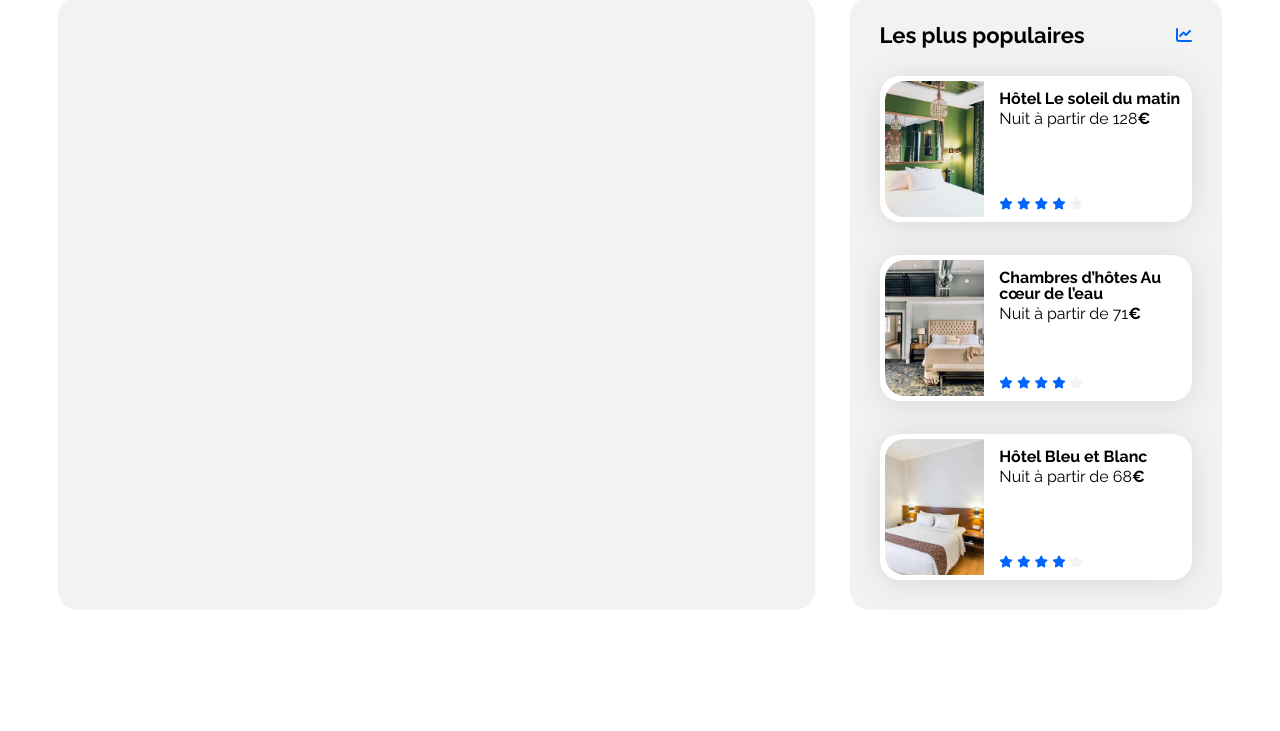
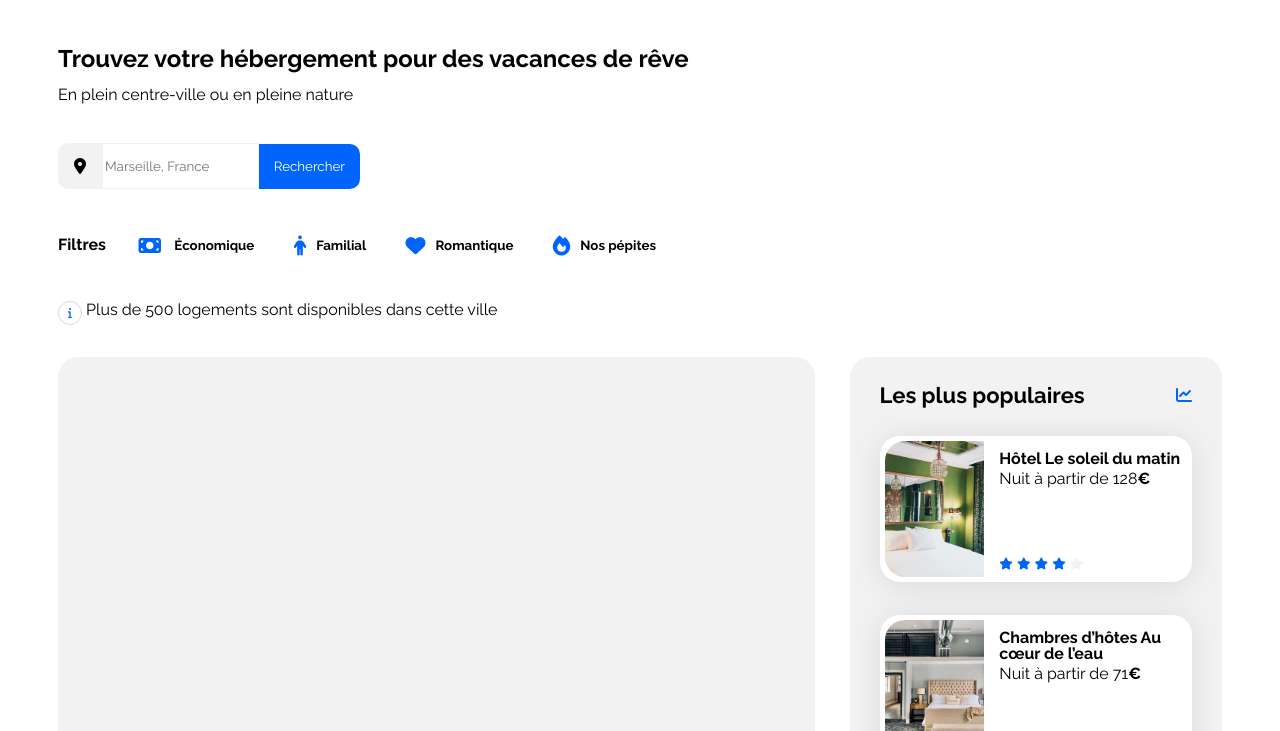
Before and after one commit to MatthieuLa/OCP3, a plain HTML site: page index.html in a window 1280 px wide. Shown: the part 59-790 px from the top of the page. Drawn offline with Linux system fonts and the light colour scheme.

Commit message:
Push des éléments recherche et filtres contenu dans le html.

```diff
--- a/index.html
+++ b/index.html
@@ -21,6 +21,8 @@
   </head>
   <body>
     <div class="main-container">
+      <!-- Header -->
+
       <header id="header">
         <img src="./images/logo/Booki.png" alt="" class="logo" />
         <nav>
@@ -31,6 +33,38 @@
         </nav>
       </header>
       <main>
+        <section class="herbergements-find-block">
+          <h2>Trouvez votre hébergement pour des vacances de rêve</h2>
+          <p>En plein centre-ville ou en pleine nature</p>
+          <div class="search-bar">
+            <div class="icon">
+              <i class="fa-solid fa-location-dot location"> </i>
+              <form action="#">
+                <input
+                  type="text"
+                  class="search-input"
+                  placeholder="Marseille, France"
+                /><button class="btn-search">Rechercher</button>
+              </form>
+            </div>
+          </div>
+          <div class="filters">
+            <p><strong>Filtres</strong></p>
+            <button class="btn-filter">
+              <i class="fa-solid fa-money-bill fa-xl"></i> Économique</button
+            ><button class="btn-filter">
+              <i class="fa-solid fa-person fa-xl"></i>Familial</button
+            ><button class="btn-filter">
+              <i class="fa-solid fa-heart fa-xl"></i>Romantique</button
+            ><button class="btn-filter">
+              <i class="fa-solid fa-fire fa-xl"></i>Nos pépites
+            </button>
+          </div>
+          <div class="info-bar">
+            <img src="./images/info_icon.svg" alt="" />
+            <p>Plus de 500 logements sont disponibles dans cette ville</p>
+          </div>
+        </section>
         <div class="hebergements-and-populaires">
           <section class="hebergements"></section>
           <section class="populaires">
```
